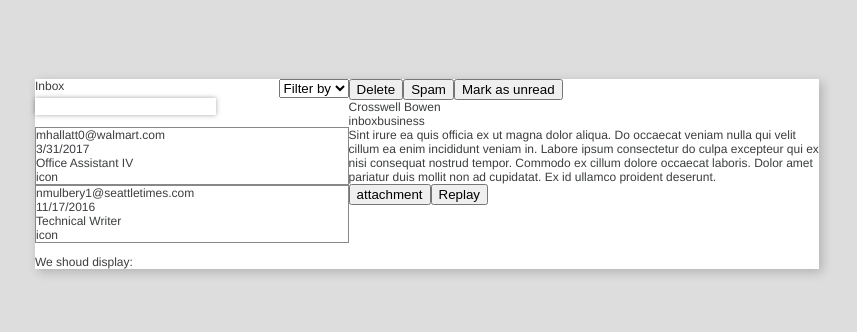
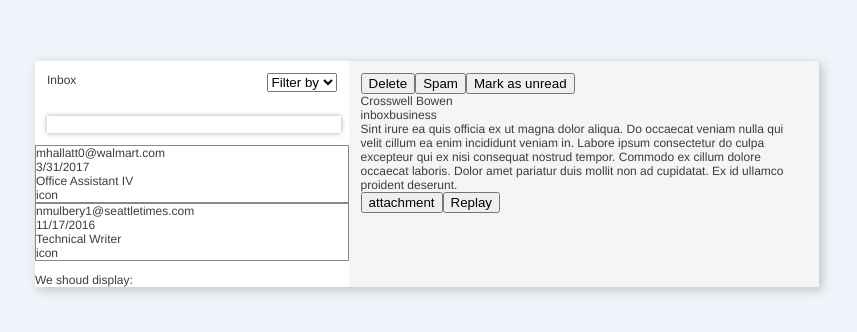
Before and after one commit to Jairanpo/test-jair-anguiano, a React app: page / in a window 1280 px wide. Shown: the part 234-566 px from the top of the page, without its empty margins (213-1070 px from the left). Built offline with nearby package versions, Linux system fonts and the light colour scheme; the HTML template or start-up script is replaced by a standard one.

Commit message:
adding sass variables

```diff
--- a/src/client/components/EmailDashboard.js
+++ b/src/client/components/EmailDashboard.js
@@ -8,12 +8,12 @@ function EmailDashboard(props) {
   return (
     <div className="email-dashboard">
       <div className="email-dashboard-grid">
-        <div className="email-list">
+        <div className="email-dashboard-list">
           <Inbox />
           <SearchBar />
           <EmailList />
         </div>
-        <div className="email-content">
+        <div className="email-dashboard-content">
           <EmailContent />
         </div>
       </div>
--- a/src/client/sass/_app.sass
+++ b/src/client/sass/_app.sass
@@ -1,6 +1,3 @@
-body
-  background-color: #DDD
-  height: 100%
 
 .app
   height: 100%
--- a/src/client/sass/_emailDashboard.sass
+++ b/src/client/sass/_emailDashboard.sass
@@ -1,3 +1,5 @@
+$radius: 3px
+
 .email-dashboard
   display: flex
   justify-content: center
@@ -6,8 +8,16 @@
   margin: 0rem 20rem
 
 .email-dashboard-grid
-  background-color: #FFF
   display: grid
   grid-template-columns: 40% 60%
   align-self: center
   box-shadow: 3px 3px 10px #00000033
+
+.email-dashboard-list
+  border-radius: $radius 0 0 $radius
+  background-color: #FFF
+
+.email-dashboard-content
+  padding: 1rem
+  border-radius: 0px $radius $radius 0px
+  background-color: $gray
--- a/src/client/sass/_inbox.sass
+++ b/src/client/sass/_inbox.sass
@@ -1,3 +1,4 @@
 .inbox
   display: flex
   justify-content: space-between
+  padding: 1rem
--- a/src/client/sass/_root.sass
+++ b/src/client/sass/_root.sass
@@ -5,3 +5,7 @@
   font-family: $font
   font-size: $size
   color: $fontColor
+
+body
+  background-color: $bodyBackgroundColor
+  height: 100%
--- a/src/client/sass/_searchbar.sass
+++ b/src/client/sass/_searchbar.sass
@@ -1,3 +1,7 @@
+.search-bar
+  margin: 1rem
+
 .search-bar-input
   box-shadow: 0px 0px 5px #00000057
   border: none
+  width: 100%
```
